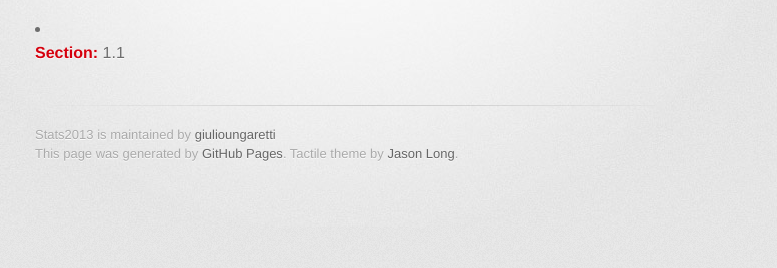
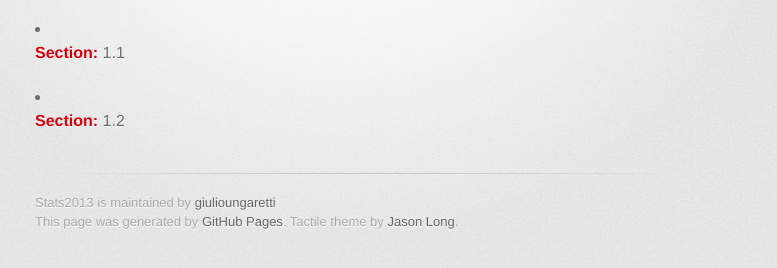
Before and after one commit to giulioungaretti/stats2013, a plain HTML site: page index.html in a window 1280 px wide. Shown: the part 346-614 px from the top of the page, without its empty margins (295-1072 px from the left). Drawn offline with Linux system fonts and the light colour scheme; a web font is replaced by a local one.

Commit message:
home page added section

```diff
--- a/index.html
+++ b/index.html
@@ -37,6 +37,9 @@
 <p>Repository for the applied statistic course fall 2013</p>
         </section>
 <li><p><a href="http://nbviewer.ipython.org/urls/raw.github.com/giulioungaretti/stats2013/master/ProblemSet/1.1.ipynb"><strong>Section:</strong></a> 1.1</p></li>
+<li><p><a href="http://nbviewer.ipython.org/urls/raw.github.com/giulioungaretti/stats2013/master/ProblemSet/1.2.ipynb"><strong>Section:</strong></a> 1.2</p></li>
+
+
         <footer>
           Stats2013 is maintained by <a href="https://github.com/giulioungaretti">giulioungaretti</a><br>
           This page was generated by <a href="http://pages.github.com">GitHub Pages</a>. Tactile theme by <a href="https://twitter.com/jasonlong">Jason Long</a>.
```
